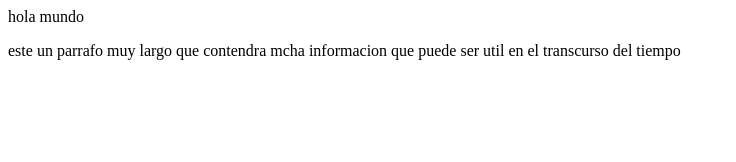
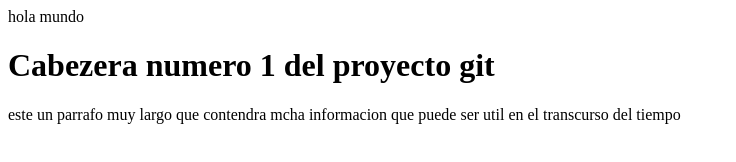
Before and after one commit to kevingilu/git, a plain HTML site: page index.html in a window 1280 px wide. Shown: the whole page, without its empty margins (0-736 px from the left). Drawn offline with Linux system fonts and the light colour scheme.

Commit message:
Update index.html

```diff
--- a/index.html
+++ b/index.html
@@ -1,4 +1,5 @@
 <h>hola mundo</h>
+<h1>Cabezera numero 1 del proyecto git </h1>
 <p>este un parrafo muy
     largo que contendra mcha informacion
     que puede ser util en el transcurso del tiempo
```
